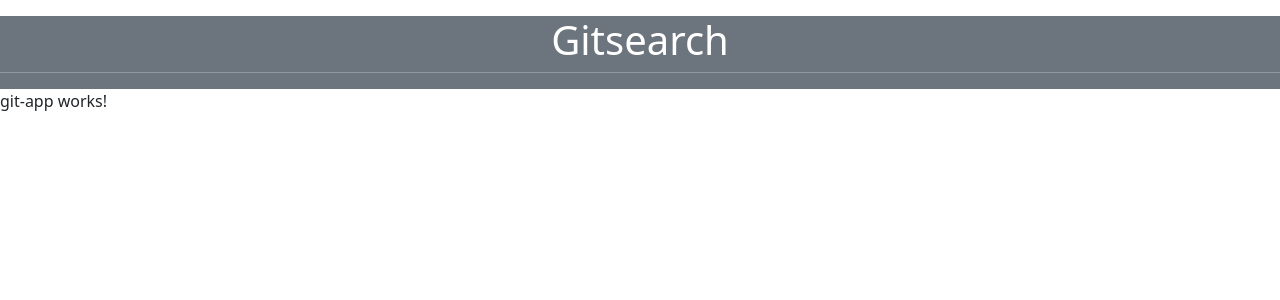
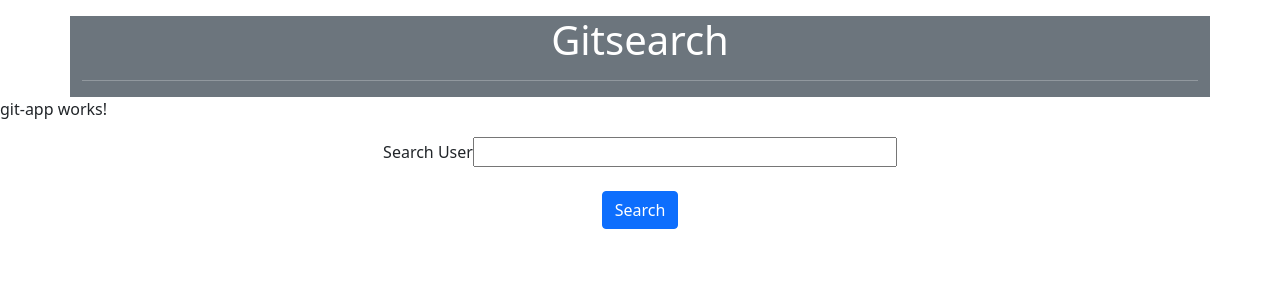
Before and after one commit to Alexanderoke/Gitsearch, an Angular app: page / in a window 1280 px wide. Shown: the top 300 px of the page. Built offline with nearby package versions, Linux system fonts and the light colour scheme.

Commit message:
styling added on git app componetnt

```diff
--- a/src/app/app.component.html
+++ b/src/app/app.component.html
@@ -1,9 +1,11 @@
-<div class="col mt-3 bg-secondary text-white text-center">
+<div class="container mt-3 bg-secondary text-white text-center">
   <div class="row">
-    <nav>
-    <h1>Gitsearch</h1>
-  </nav>
-    <hr>
+    <div class="col">
+      <nav>
+        <h1>Gitsearch</h1>
+      </nav>
+        <hr>
+    </div>
   </div>
 </div>
 <app-git-app></app-git-app>
--- a/src/app/git-app/git-app.component.html
+++ b/src/app/git-app/git-app.component.html
@@ -1 +1,10 @@
 <p>git-app works!</p>
+<div class="container mt-3 text-center">
+  <div class="row">
+    <div class="col">
+      <label for="">Search User</label>
+<input size="40" type="text"><br><br>
+<button class="btn btn-primary" >Search</button>
+    </div>
+  </div>
+</div>
```
